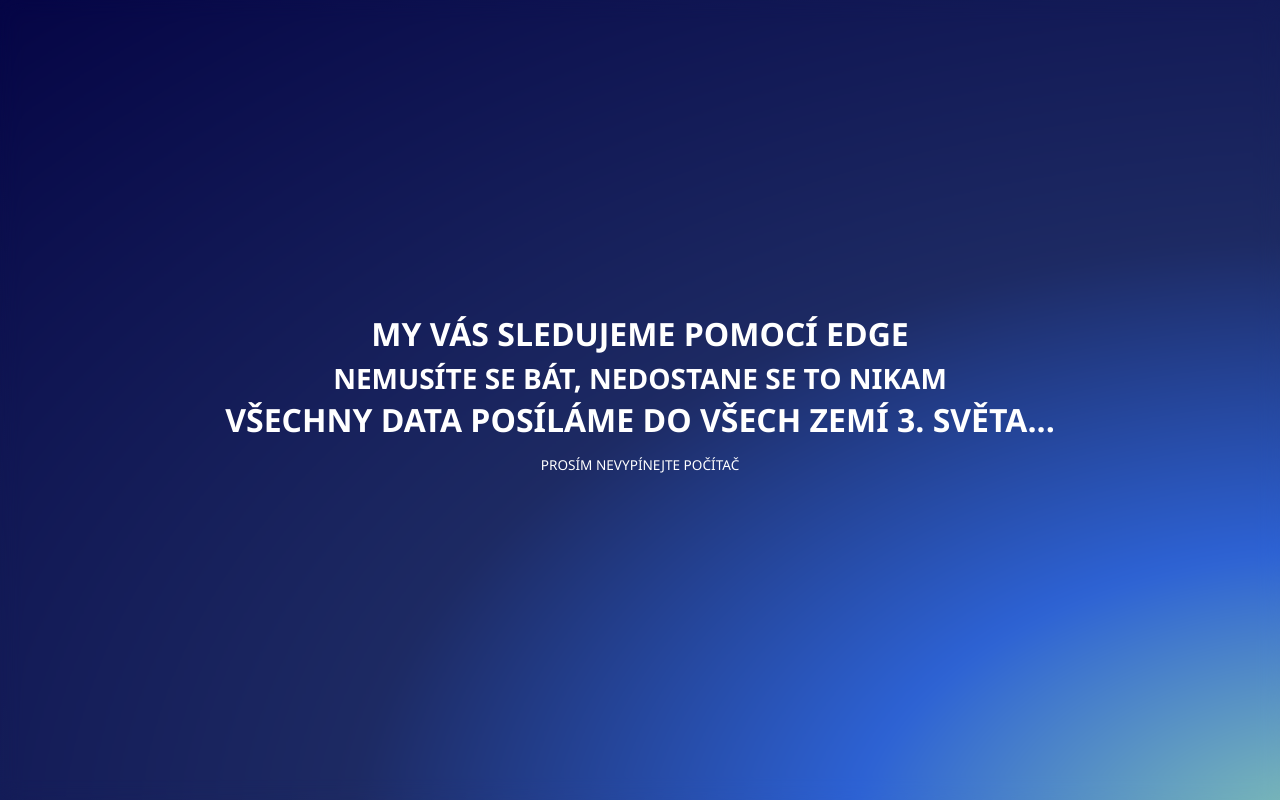
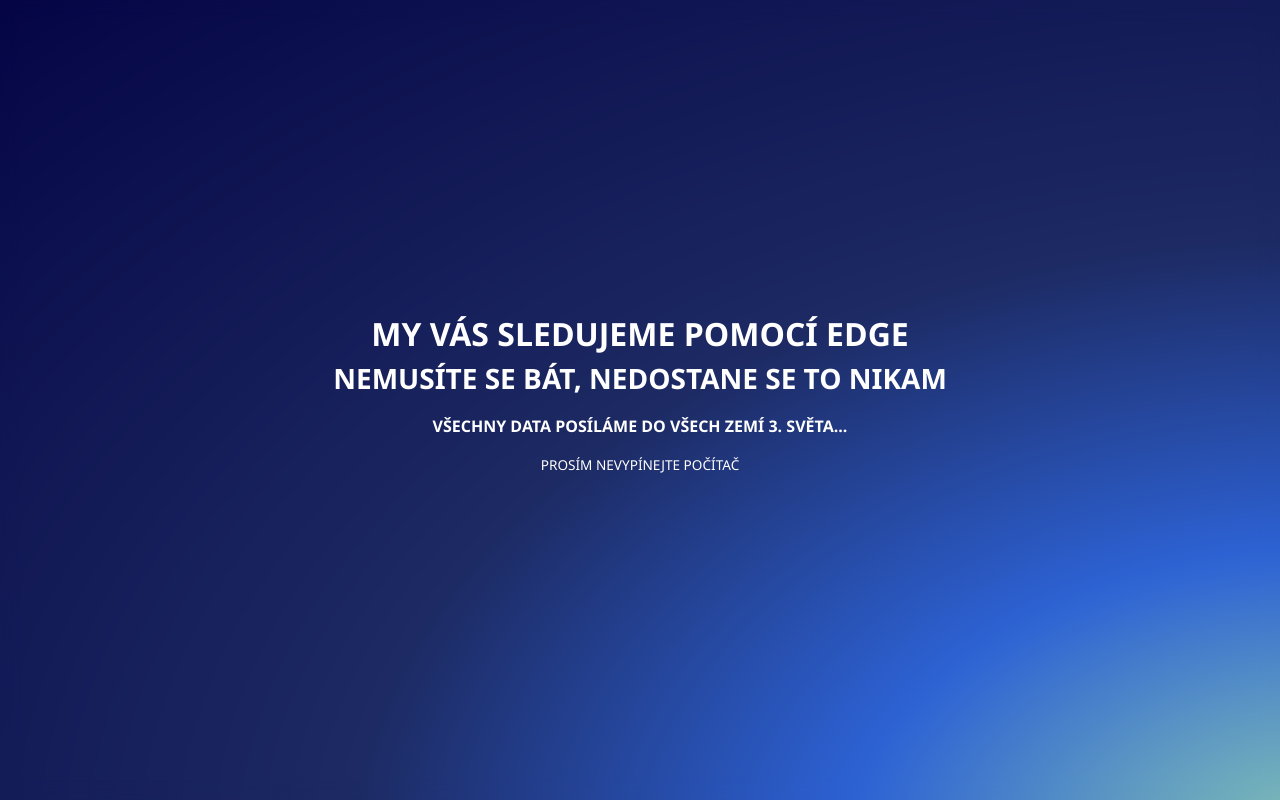
Before and after one commit to vojk/VDAFUNNYTHING, a plain HTML site: page index.html in a window 1280 px wide. Drawn offline with Linux system fonts and the light colour scheme.

Commit message:
Add files via upload

```diff
--- a/index.html
+++ b/index.html
@@ -4,64 +4,9 @@
     <meta charset="UTF-8">
     <meta http-equiv="X-UA-Compatible" content="IE=edge">
     <meta name="viewport" content="width=device-width, initial-scale=1.0">
-    <title>Můj Největ</title>
+    <title>Err code of windows</title>
+    <link rel="stylesheet" href="style.css">
 
-    <style>
-*{
-    font-family: 'Segoe UI', Tahoma, Geneva, Verdana, sans-serif;
-    cursor: none;
-}
-
-        body{
-
-            overflow: hidden;
-            background: radial-gradient(ellipse at bottom right, #7ab8b8 5%, #2d62d4 25%, #1d2a63 50%, #030243 100%);
-  background-size: auto;
-  background-repeat: no-repeat;
-  background-size: cover;
-
-  backdrop-filter: blur(10px);
-background-size: 110% 110%;
-animation: colorAnim 10s infinite ease-in-out;
-        }
-
-        @keyframes colorAnim {
-            0%{
-	            background-position: 100% 100%;
-            }
-
-            50%{
-                background-position: 50% 25%;
-            }
-
-            100%{
-                background-position: 100% 100%;
-            }
-        }
-
-        @keyframes circleAnim {
-
-        }
-
-
-        h1, p{
-            text-transform: uppercase;
-            text-align: center;
-            color: white;
-            position: relative;
-        }
-
-
-        /* p::before{
-            content: "";
-            position: absolute;
-            width: 100%;
-            height: 1px;
-            bottom: 0;
-            border-radius: 1px;
-            background-color: white;
-        } */
-    </style>
 </head>
 <body onload="changeText()" style="margin: 0; display: flex; align-items: center; justify-content: center; height: 100vh; flex-flow: wrap column;">
 
@@ -69,19 +14,12 @@
     <p style="font-size: 0.85rem;font-weight: normal;">Prosím nevypínejte počítač</p>
 </body>
 
+<script src="list.js"></script>
 <script>
     var getDocument = document.getElementById("errorCode");
 
-    const texts = ['Nastala chyba u Windows aplikace <br> <span style="font-size: 1.75rem; margin: 0; padding: 0;">není to tvůj problém ale Microsoftu</span>',
-    'Systém Windows se aktualizuje <br> <span style="font-size: 1.75rem; margin: 0; padding: 0;">tato akce může trvat několik let</span>',
-    'Chtěli jste si uložit soubor? <br> <span style="font-size: 1.75rem; margin: 0; padding: 0;">windows aktualizace řekla ne</span>',
-    'V klidu si můžete udělat kafe <br> <span style="font-size: 1.75rem; margin: 0; padding: 0;">ve finále i zásobu na celý život</span>',
-    'Hmm interesting práce <br> <span style="font-size: 1.75rem; margin: 0; padding: 0;">uloženo? ne? to mě (ne)mrzí</span>',
-		   'My vás sledujeme pomocí Edge <br> <span style="font-size: 1.75rem; margin: 0; padding: 0;">nemusíte se bát, nedostane se to nikam</span> <br> <span "style="font-size: 1rem; margin: 0; padding: 0;">Všechny data posíláme do všech zemí 3. světa...</span>'
-                ];
-
     function changeText(){
-        var rand = Math.floor(Math.random() * 6);;
+        var rand = Math.floor(Math.random() * texts.length);;
         getDocument.innerHTML = texts[rand];
     }
 </script>
--- /dev/null
+++ b/list.js
@@ -0,0 +1,7 @@
+const texts = ['Nastala chyba u Windows aplikace <br> <span class="addtional_text_level_one">není to tvůj problém ale Microsoftu</span>',
+    'Systém Windows se aktualizuje <br> <span class="addtional_text_level_one">tato akce může trvat několik let</span>',
+    'Chtěli jste si uložit soubor? <br> <span class="addtional_text_level_one">windows aktualizace řekla ne</span>',
+    'V klidu si můžete udělat kafe <br> <span class="addtional_text_level_one">ve finále i zásobu na celý život</span>',
+    'Hmm interesting práce <br> <span class="addtional_text_level_one">uloženo? ne? to mě (ne)mrzí</span>',
+    'My vás sledujeme pomocí Edge <br> <span class="addtional_text_level_one">nemusíte se bát, nedostane se to nikam</span> <br> <span class="addtional_text_level_two">Všechny data posíláme do všech zemí 3. světa...</span>'
+];
--- /dev/null
+++ b/style.css
@@ -0,0 +1,67 @@
+* {
+    font-family: 'Segoe UI', Tahoma, Geneva, Verdana, sans-serif;
+    cursor: none;
+}
+
+body {
+
+    overflow: hidden;
+    background: radial-gradient(ellipse at bottom right, #7ab8b8 5%, #2d62d4 25%, #1d2a63 50%, #030243 100%);
+    background-size: auto;
+    background-repeat: no-repeat;
+    background-size: cover;
+
+    backdrop-filter: blur(10px);
+    background-size: 110% 110%;
+    animation: colorAnim 10s infinite ease-in-out;
+}
+
+@keyframes colorAnim {
+    0% {
+        background-position: 100% 100%;
+    }
+
+    50% {
+        background-position: 50% 25%;
+    }
+
+    100% {
+        background-position: 100% 100%;
+    }
+}
+
+@keyframes circleAnim {
+
+}
+
+
+h1, p {
+    text-transform: uppercase;
+    text-align: center;
+    color: white;
+    position: relative;
+}
+
+
+/* p::before{
+    content: "";
+    position: absolute;
+    width: 100%;
+    height: 1px;
+    bottom: 0;
+    border-radius: 1px;
+    background-color: white;
+} */
+
+
+.addtional_text_level_one {
+    font-size: 1.75rem;
+    margin: 0;
+    padding: 0;
+}
+
+.addtional_text_level_two {
+    font-size: 1rem;
+    margin: 0;
+    padding: 0;
+}
```
